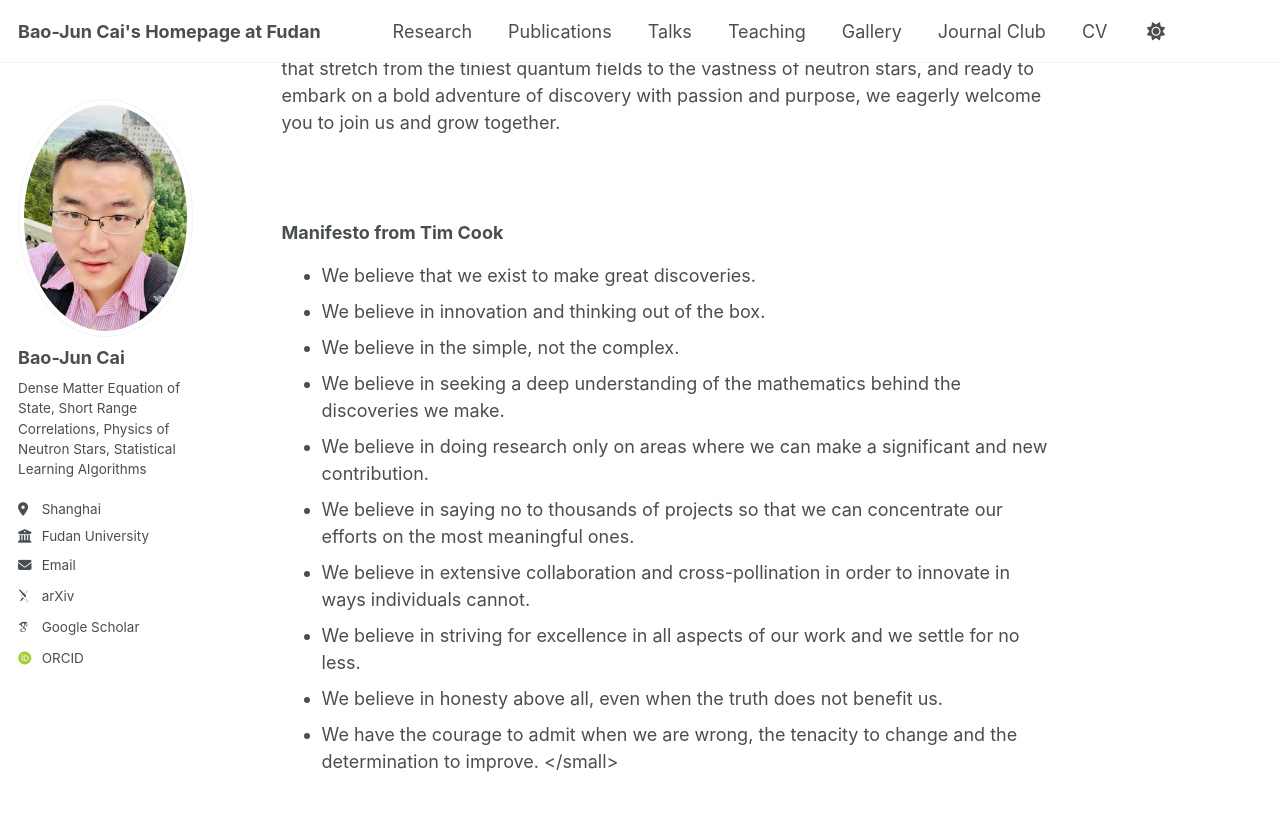
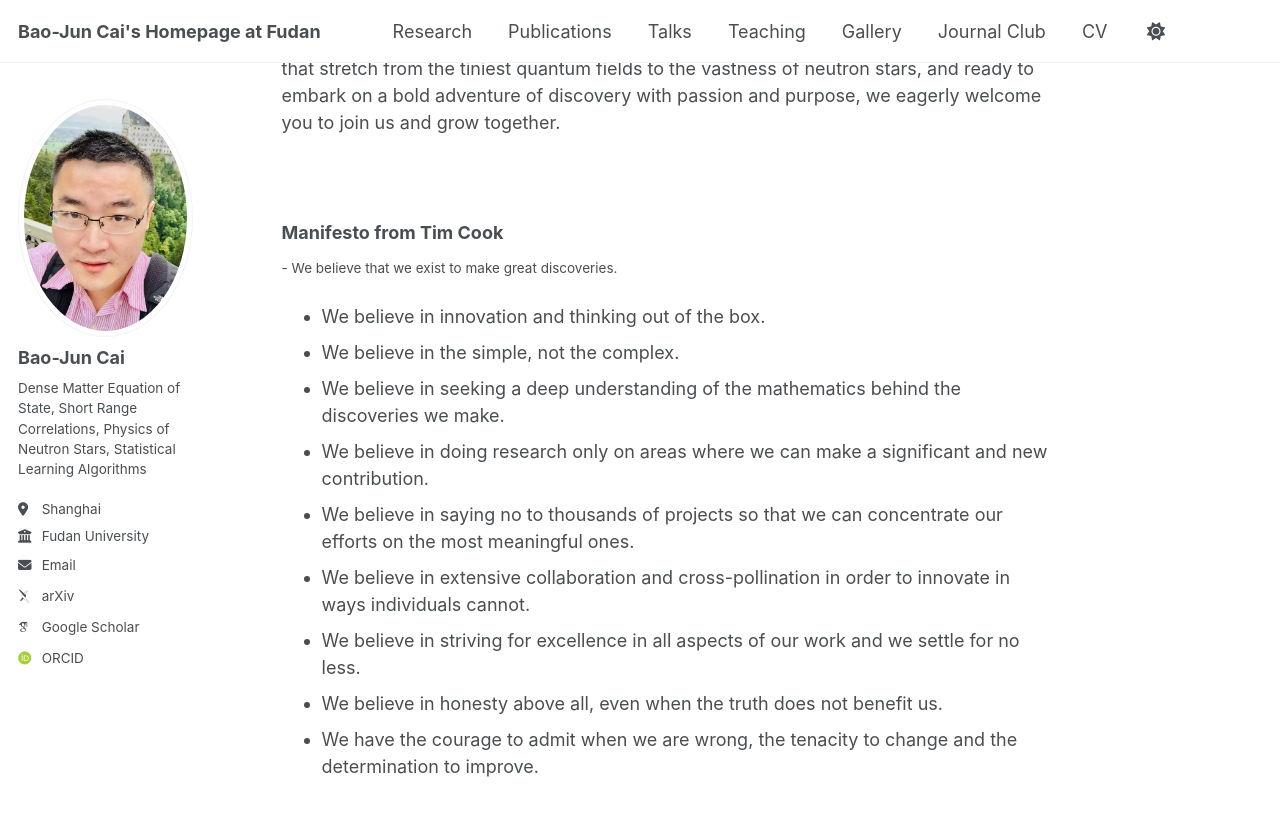
Before and after one commit to bjcai-phys/bjcai-phys.github.io, a Jekyll site: the page built from _pages/about.md, in a window 1280 px wide and 900 px high, scrolled down 854 px. Shown: the top 816 px of the window. Built offline with Jekyll 4.4.1, drawn with Linux system fonts in a browser that asks for light colours; some web fonts are replaced.

Commit message:
Update about.md

```diff
--- a/_pages/about.md
+++ b/_pages/about.md
@@ -20,9 +20,9 @@ We are a research group fueled by a passion to unravel our Universe at its most
 We believe science thrives on **curiosity**, **focus**, **collaboration**, and **shared growth**. In our group, learning is a vibrant exchange—where students and researchers inspire, challenge, and uplift each other. If you’re fueled by a sense of wonder, excited to tackle questions that stretch from the tiniest quantum fields to the vastness of neutron stars, and ready to embark on a bold adventure of discovery with passion and purpose, we eagerly welcome you to join us and grow together.
 
 <br>
-<small>
+
 ### Manifesto from Tim Cook
-- We believe that we exist to make great discoveries.
+<small>- We believe that we exist to make great discoveries.</small>
 - We believe in innovation and thinking out of the box.
 - We believe in the simple, not the complex.
 - We believe in seeking a deep understanding of the mathematics behind the discoveries we make.
@@ -32,7 +32,7 @@ We believe science thrives on **curiosity**, **focus**, **collaboration**, and *
 - We believe in striving for excellence in all aspects of our work and we settle for no less.
 - We believe in honesty above all, even when the truth does not benefit us.
 - We have the courage to admit when we are wrong, the tenacity to change and the determination to improve.
-</small>
+
 
 
 
```
